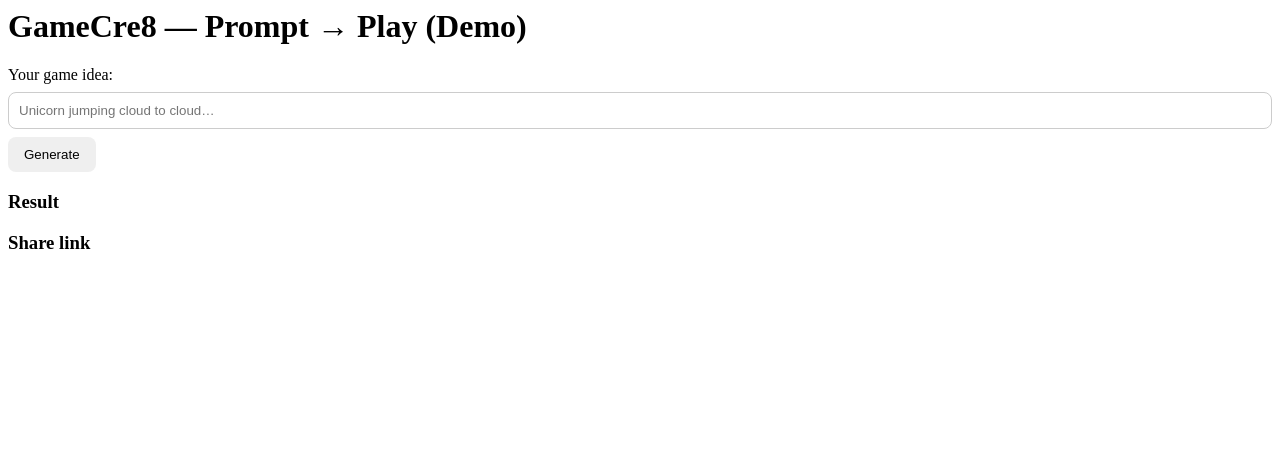
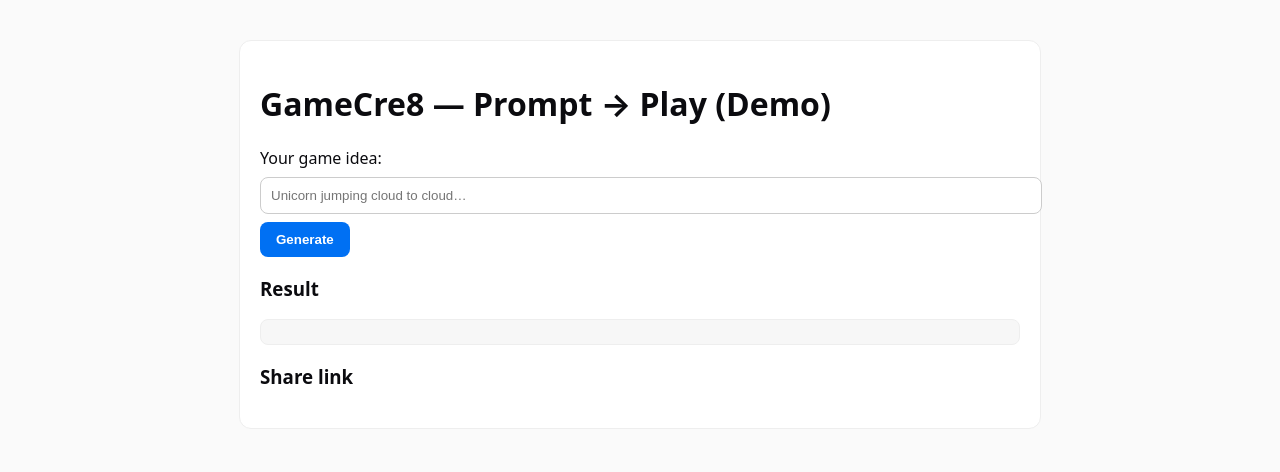
Before and after one commit to Michmurray/gamecre8-plumbing-starter, a plain HTML site: page index.html in a window 1280 px wide. Drawn offline with Linux system fonts and the light colour scheme.

Commit message:
Update index.html

```diff
--- a/index.html
+++ b/index.html
@@ -1,3 +1,54 @@
+<!DOCTYPE html>
+<html lang="en">
+<head>
+  <meta charset="UTF-8" />
+  <meta name="viewport" content="width=device-width, initial-scale=1" />
+  <title>GameCre8 — Prompt → Play (Demo)</title>
+  <style>
+    body {
+      font-family: system-ui, -apple-system, Segoe UI, Roboto, Helvetica, Arial, sans-serif;
+      margin: 0;
+      background: #fafafa;
+      color: #0b0b0f;
+    }
+    .wrap {
+      max-width: 760px;
+      margin: 40px auto;
+      padding: 20px;
+      background: #fff;
+      border: 1px solid #eee;
+      border-radius: 12px;
+    }
+    input {
+      width: 100%;
+      padding: 10px;
+      margin: 8px 0;
+      border: 1px solid #ccc;
+      border-radius: 8px;
+    }
+    button {
+      padding: 10px 16px;
+      border: 0;
+      border-radius: 8px;
+      cursor: pointer;
+      background: #0070f3;
+      color: #fff;
+      font-weight: bold;
+    }
+    pre {
+      white-space: pre-wrap;
+      word-wrap: break-word;
+      background: #f7f7f7;
+      padding: 12px;
+      border-radius: 8px;
+      border: 1px solid #eee;
+    }
+    a {
+      color: #0070f3;
+      text-decoration: none;
+    }
+  </style>
+</head>
 <body>
   <div class="wrap">
     <h1>GameCre8 — Prompt → Play (Demo)</h1>
@@ -5,12 +56,8 @@
       <label for="p">Your game idea:</label><br />
       <input id="p" name="p"
              placeholder="Unicorn jumping cloud to cloud…"
-             required
-             style="width:100%;padding:10px;margin:8px 0;border:1px solid #ccc;border-radius:8px"/>
-      <button type="submit"
-              style="padding:10px 16px;border:0;border-radius:8px;cursor:pointer">
-        Generate
-      </button>
+             required />
+      <button type="submit">Generate</button>
     </form>
 
     <div id="status" style="margin-top:10px;color:#555"></div>
@@ -66,3 +113,4 @@
     });
   </script>
 </body>
+</html>
```
